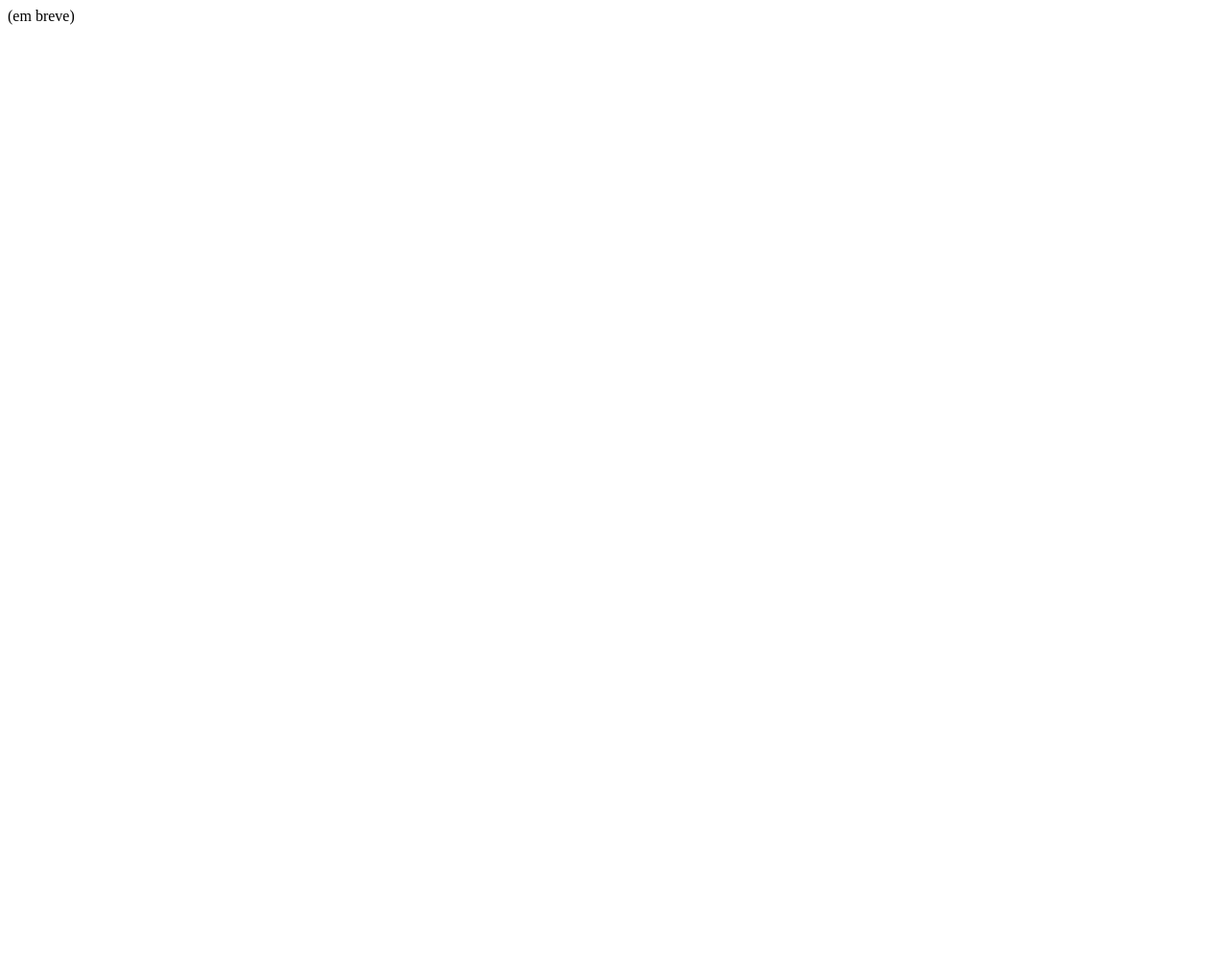
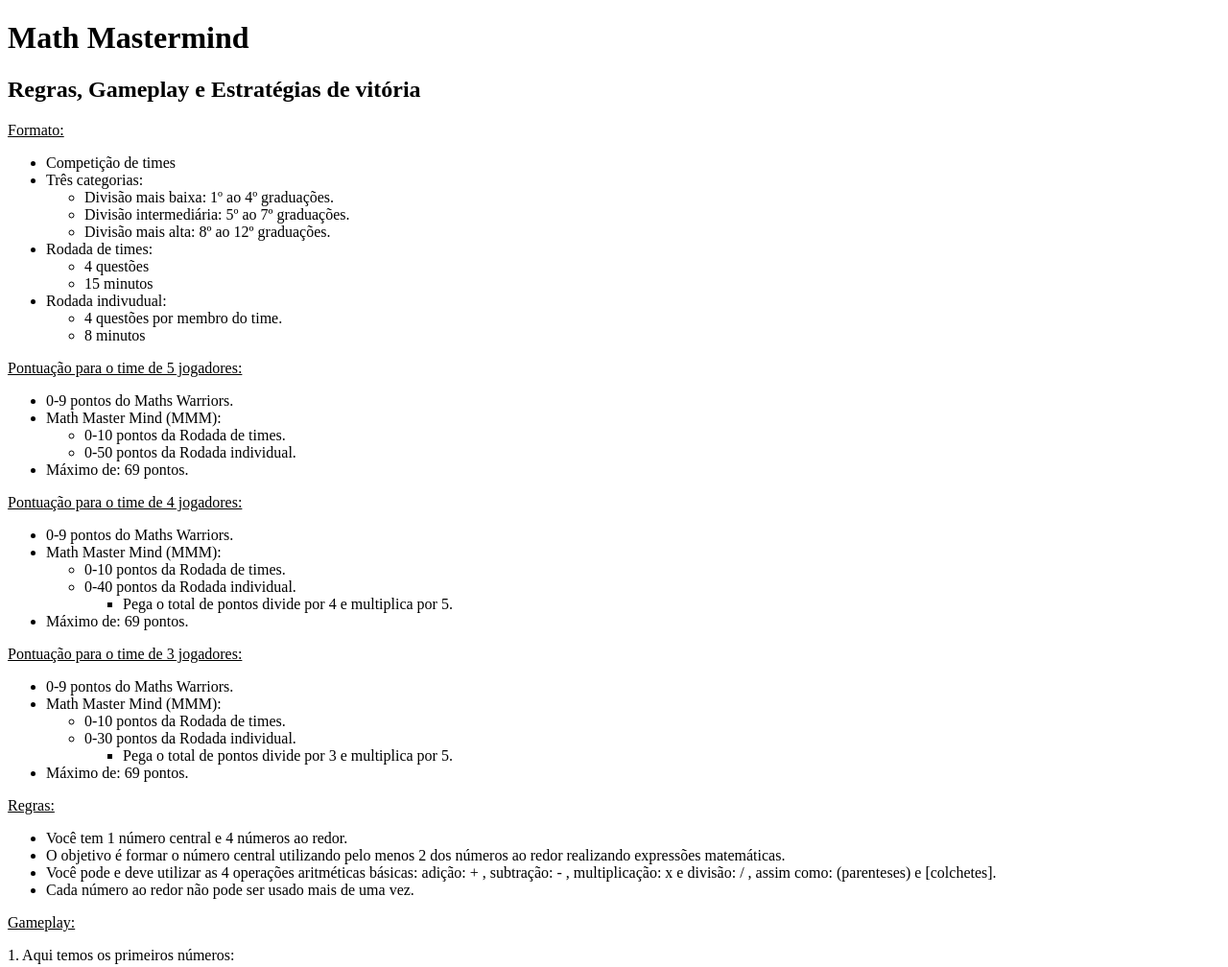
Before and after one commit to amplexoedu/SIMOC, a plain HTML site: page MathMastermind/MathMastermind.html in a window 1280 px wide. Shown: the top 1008 px of the page at 96% size. Before the commit the page ends 800 px from the top, so only its background shows below. Drawn offline with Linux system fonts and the light colour scheme.

Commit message:
primeiras gameplays

```diff
--- a/MathMastermind/MathMastermind.html
+++ b/MathMastermind/MathMastermind.html
@@ -7,6 +7,80 @@
     <title>MathMastermind</title>
 </head>
 <body>
-    (em breve)
+    <h1>Math Mastermind</h1>
+    <h2>Regras, Gameplay e Estratégias de vitória</h2>
+    <p><u>Formato:</u>
+    <ul>
+    <li>Competição de times</li>
+    <li>Três categorias:</li>
+      <ul>
+        <li>Divisão mais baixa: 1º ao 4º graduações.</li>
+        <li>Divisão intermediária: 5º ao 7º graduações.</li>
+        <li>Divisão mais alta: 8º ao 12º graduações.</li>
+      </ul>
+    <li>Rodada de times:</li>
+        <ul>
+            <li>4 questões</li>
+            <li>15 minutos</li>
+        </ul>
+    <li>Rodada indivudual:</li>
+    <ul>
+        <li>4 questões por membro do time.</li>
+        <li>8 minutos</li>
+    </ul>
+    </ul>
+    </p>
+
+    <p><u>Pontuação para o time de 5 jogadores:</u>
+        <ul>
+        <li>0-9 pontos do Maths Warriors.</li>
+        <li>Math Master Mind (MMM):</li>
+          <ul>
+            <li>0-10 pontos da Rodada de times.</li>
+            <li>0-50 pontos da Rodada individual.</li>
+          </ul>
+        <li>Máximo de: 69 pontos.</li>
+        </ul>
+    </p>
+    <p><u>Pontuação para o time de 4 jogadores:</u>
+        <ul>
+        <li>0-9 pontos do Maths Warriors.</li>
+        <li>Math Master Mind (MMM):</li>
+          <ul>
+            <li>0-10 pontos da Rodada de times.</li>
+            <li>0-40 pontos da Rodada individual.</li>
+            <ul><li>Pega o total de pontos divide por 4 e multiplica por 5.</li></ul>
+          </ul>
+        <li>Máximo de: 69 pontos.</li>
+        </ul>
+    </p>
+    <p><u>Pontuação para o time de 3 jogadores:</u>
+        <ul>
+        <li>0-9 pontos do Maths Warriors.</li>
+        <li>Math Master Mind (MMM):</li>
+          <ul>
+            <li>0-10 pontos da Rodada de times.</li>
+            <li>0-30 pontos da Rodada individual.</li>
+            <ul><li>Pega o total de pontos divide por 3 e multiplica por 5.</li></ul>
+          </ul>
+        <li>Máximo de: 69 pontos.</li>
+        </ul>
+    </p>
+    <p><u>Regras:</u></p>
+    <ul>
+        <li>Você tem 1 número central e 4 números ao redor.</li>
+        <li>O objetivo é formar o número central utilizando pelo menos 2 dos números ao redor realizando expressões matemáticas.</li>
+        <li>Você pode e deve utilizar as 4 operações aritméticas básicas: adição: + , subtração: - , multiplicação: x e divisão: / , assim como: (parenteses) e [colchetes].</li>
+        <li>Cada número ao redor não pode ser usado mais de uma vez.</li>
+    </ul>
+    <p><u>Gameplay:</u></p>
+    <p>1. Aqui temos os primeiros números:</p>
+    <figure>
+        <img src="imgs/1.png" width="80%">
+    </figure>
+    <p>2. E aqui temos uma possível solução:</p>
+    <figure>
+        <img src="imgs/2.png" width="80%">
+    </figure>
 </body>
 </html>
```
Also changed, not shown: MindSportsChal/MindSportsChal.html (+1 -22 lines), MathMastermind/imgs/1.png (added), MathMastermind/imgs/2.png (added).
